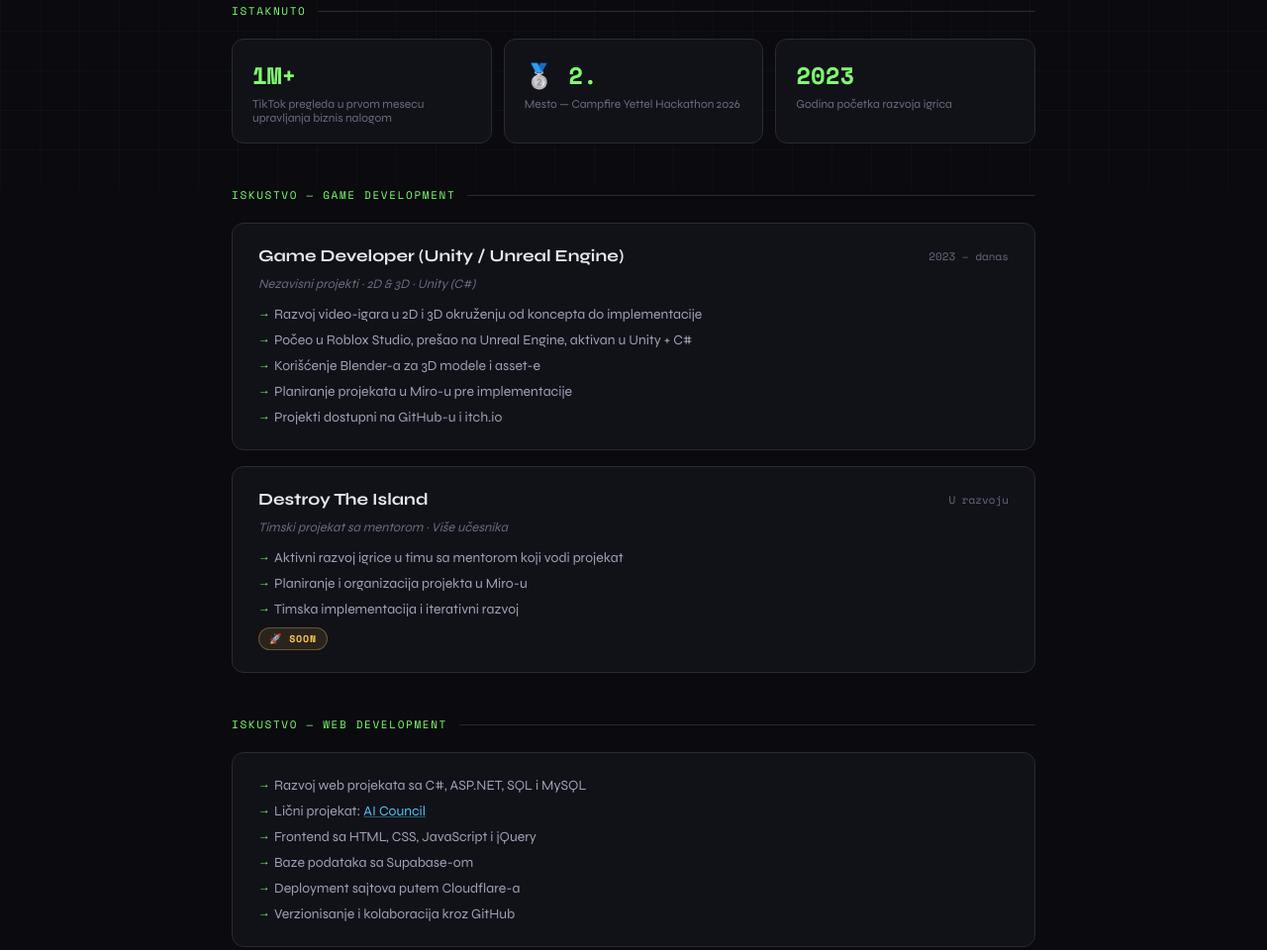
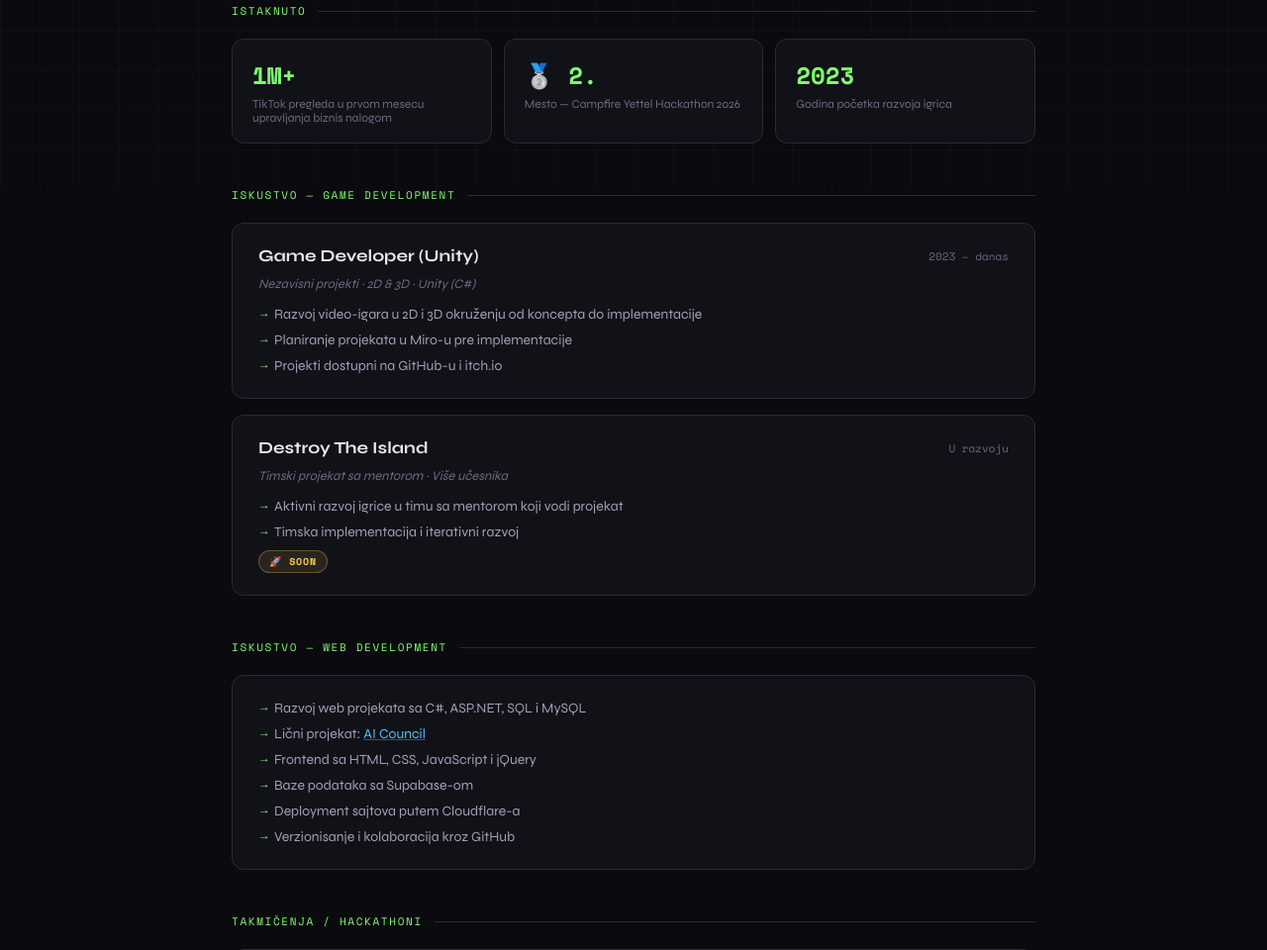
Before and after one commit to lukabraske37/cv, a plain HTML site: page cv-luka_5.html in a window 1280 px wide. Shown: the part 609-1569 px from the top of the page at 99% size. Drawn offline with nearby package versions, Linux system fonts and the light colour scheme.

Commit message:
Remove overstated game dev claims
Blender, the Roblox Studio -> Unreal Engine progression, and the
Destroy The Island Miro-planning bullet don't reflect actual
experience - drop them from both the main CV and the ATS version,
and drop "Unreal Engine" from the Game Developer card title and
Blender/Unreal Engine/Roblox Studio from the skills lists.

```diff
--- a/cv-luka_5.html
+++ b/cv-luka_5.html
@@ -465,14 +465,12 @@
     <div class="cards">
       <div class="card">
         <div class="card-header">
-          <div class="card-title" id="gd-title">Game Developer (Unity / Unreal Engine)</div>
+          <div class="card-title" id="gd-title">Game Developer (Unity)</div>
           <div class="card-date">2023 – danas</div>
         </div>
         <div class="card-sub" id="gd-sub">Nezavisni projekti · 2D & 3D · Unity (C#)</div>
         <ul class="card-points" id="gd-points">
           <li>Razvoj video-igara u 2D i 3D okruženju od koncepta do implementacije</li>
-          <li>Počeo u Roblox Studio, prešao na Unreal Engine, aktivan u Unity + C#</li>
-          <li>Korišćenje Blender-a za 3D modele i asset-e</li>
           <li>Planiranje projekata u Miro-u pre implementacije</li>
           <li>Projekti dostupni na GitHub-u i itch.io</li>
         </ul>
@@ -486,7 +484,6 @@
         <div class="card-sub" id="dti-sub">Timski projekat sa mentorom · Više učesnika</div>
         <ul class="card-points" id="dti-points">
           <li>Aktivni razvoj igrice u timu sa mentorom koji vodi projekat</li>
-          <li>Planiranje i organizacija projekta u Miro-u</li>
           <li>Timska implementacija i iterativni razvoj</li>
         </ul>
         <div><span class="badge soon" id="dti-badge">🚀 Soon</span></div>
@@ -607,7 +604,6 @@
       <span class="skill-tag">Supabase</span>
       <span class="skill-tag">Cloudflare</span>
       <span class="skill-tag">GitHub</span>
-      <span class="skill-tag">Blender</span>
       <span class="skill-tag">DaVinci Resolve</span>
       <span class="skill-tag">CapCut</span>
       <span class="skill-tag">Affinity Photo</span>
@@ -637,12 +633,10 @@ const content = {
     stat2: 'Mesto — Campfire Yettel Hackathon 2026',
     stat3: 'Godina početka razvoja igrica',
     labelExp: 'Iskustvo — Game Development',
-    gdTitle: 'Game Developer (Unity / Unreal Engine)',
+    gdTitle: 'Game Developer (Unity)',
     gdSub: 'Nezavisni projekti · 2D & 3D · Unity (C#)',
     gdPoints: [
       'Razvoj video-igara u 2D i 3D okruženju od koncepta do implementacije',
-      'Počeo u Roblox Studio, prešao na Unreal Engine, aktivan u Unity + C#',
-      'Korišćenje Blender-a za 3D modele i asset-e',
       'Planiranje projekata u Miro-u pre implementacije',
       'Projekti dostupni na GitHub-u i itch.io'
     ],
@@ -651,7 +645,6 @@ const content = {
     dtiSub: 'Timski projekat sa mentorom · Više učesnika',
     dtiPoints: [
       'Aktivni razvoj igrice u timu sa mentorom koji vodi projekat',
-      'Planiranje i organizacija projekta u Miro-u',
       'Timska implementacija i iterativni razvoj'
     ],
     dtiBadge: '🚀 Uskoro',
@@ -714,12 +707,10 @@ const content = {
     stat2: 'Place — Campfire Yettel Hackathon 2026',
     stat3: 'Year of game development start',
     labelExp: 'Experience — Game Development',
-    gdTitle: 'Game Developer (Unity / Unreal Engine)',
+    gdTitle: 'Game Developer (Unity)',
     gdSub: 'Independent Projects · 2D & 3D · Unity (C#)',
     gdPoints: [
       'Developed 2D and 3D games from concept through full implementation',
-      'Started in Roblox Studio, moved to Unreal Engine, currently active in Unity + C#',
-      'Used Blender for 3D modeling and asset creation',
       'Planned projects in Miro before implementation',
       'Projects available on GitHub and itch.io'
     ],
@@ -728,7 +719,6 @@ const content = {
     dtiSub: 'Team project with a mentor · Multiple contributors',
     dtiPoints: [
       'Active development of a game within a team led by a mentor',
-      'Project planning and organization in Miro',
       'Team-based implementation and iterative development'
     ],
     dtiBadge: '🚀 Coming Soon',
```
Also changed, not shown: cv-ats.html (+4 -5 lines), index.html (+3 -13 lines).
